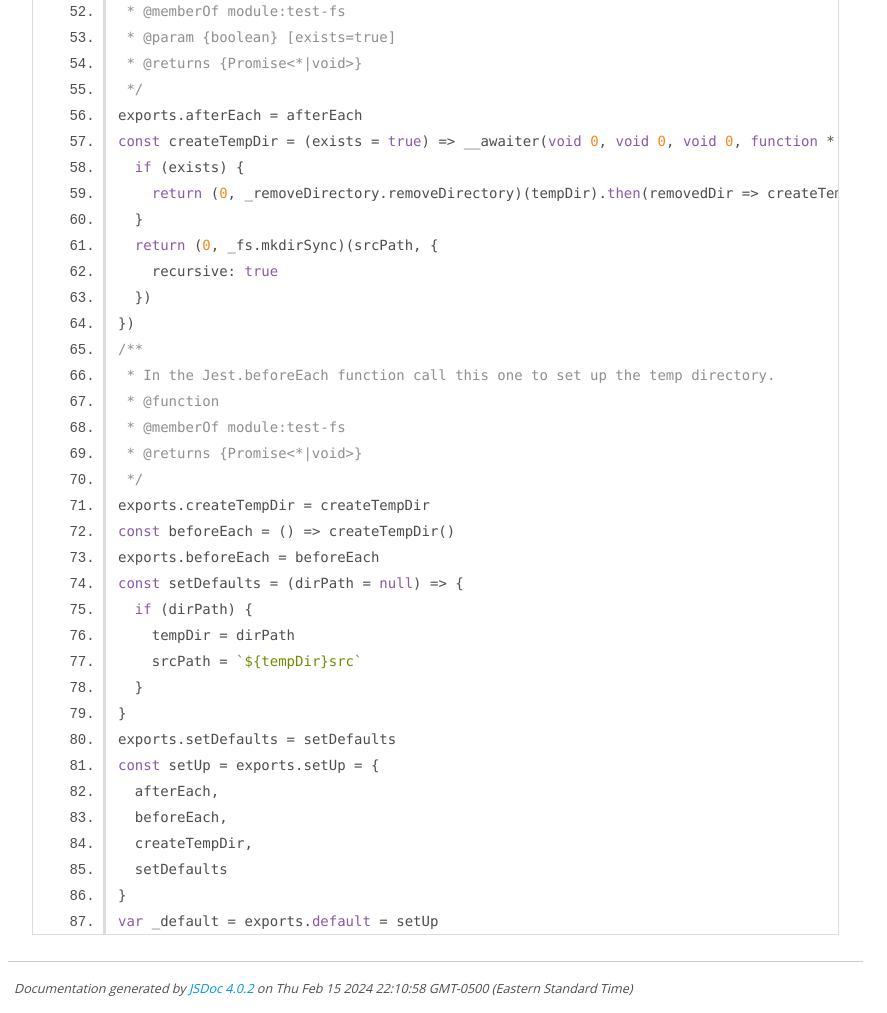
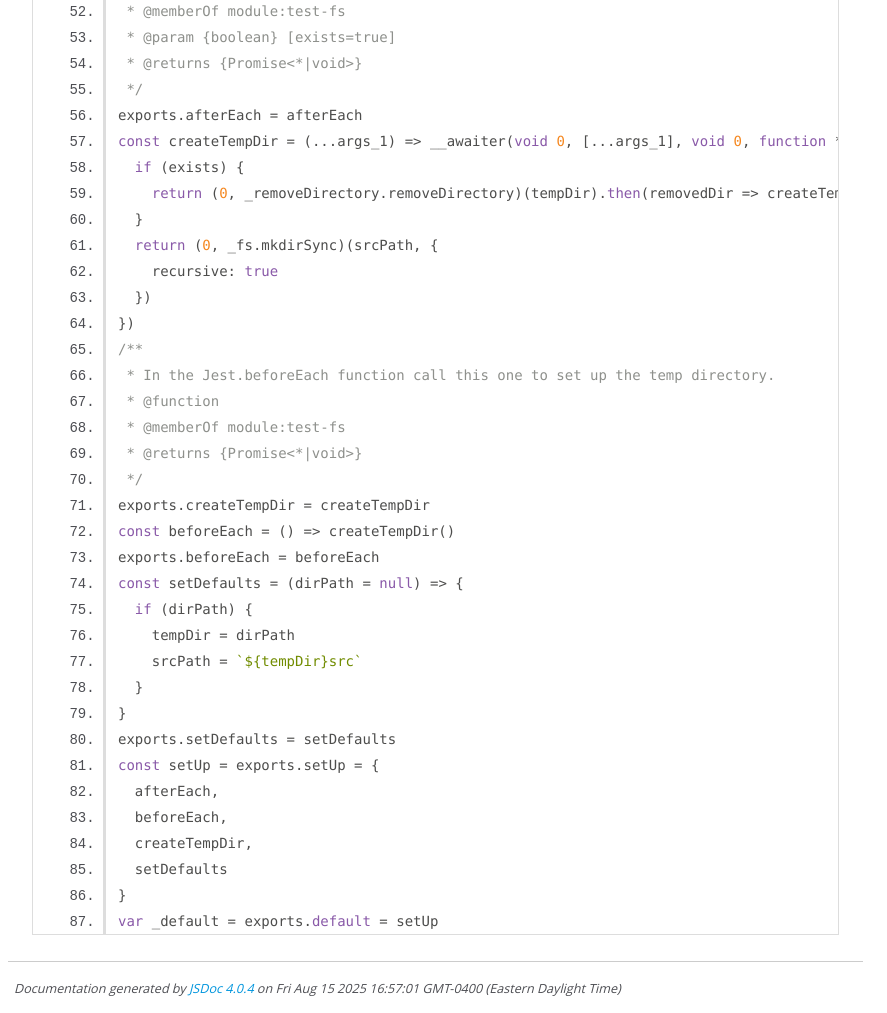
Before and after one commit to jheagle/test-fs, a website: page docs/functions_setUp.js.html in a window 1280 px wide. Shown: the part 1452-2465 px from the top of the page, without its empty margins (0-887 px from the left). Drawn offline with Linux system fonts and the light colour scheme.

Commit message:
Bump dependencies:  - Update @babel/core from 7.25.9 to 7.28.3  - Update @babel/plugin-transform-modules-commonjs from 7.25.9 to 7.27.1  - Update @babel/preset-typescript from 7.25.9 to 7.27.1  - Update babel-jest from 29.7.0 to 30.0.5  - Update glob from 11.0.0 to 11.0.3  - Update gulp from 5.0.0 to 5.0.1  - Update gulp-rename from 2.0.0 to 2.1.0  - Update jest from 29.7.0 to 30.0.5  - Update jsdoc-to-markdown from 9.0.4 to 9.1.2

```diff
--- a/docs/functions_setUp.js.html
+++ b/docs/functions_setUp.js.html
@@ -82,7 +82,7 @@ const afterEach = () => (0, _removeDirectory.removeDirectory)(tempDir)
  * @returns {Promise&lt;*|void>}
  */
 exports.afterEach = afterEach
-const createTempDir = (exists = true) => __awaiter(void 0, void 0, void 0, function * () {
+const createTempDir = (...args_1) => __awaiter(void 0, [...args_1], void 0, function * (exists = true) {
   if (exists) {
     return (0, _removeDirectory.removeDirectory)(tempDir).then(removedDir => createTempDir((0, _fileExists.fileExists)(removedDir))).catch(error => console.error('Error: ', error))
   }
@@ -129,7 +129,7 @@ var _default = exports.default = setUp
 <br class="clear">
 
 <footer>
-    Documentation generated by <a href="https://github.com/jsdoc/jsdoc">JSDoc 4.0.2</a> on Thu Feb 15 2024 22:10:58 GMT-0500 (Eastern Standard Time)
+    Documentation generated by <a href="https://github.com/jsdoc/jsdoc">JSDoc 4.0.4</a> on Fri Aug 15 2025 16:57:01 GMT-0400 (Eastern Daylight Time)
 </footer>
 
 <script> prettyPrint(); </script>
```
Also changed, not shown: docs/functions_circularObject.js.html (+1 -1 lines), docs/functions_countMatches.js.html (+1 -1 lines), docs/functions_deepReferenceObject.js.html (+1 -1 lines), docs/functions_domItem.js.html (+1 -1 lines), docs/functions_fileExists.js.html (+1 -1 lines), docs/functions_jsonDom.js.html (+1 -1 lines), docs/functions_linkedList.js.html (+1 -1 lines), docs/functions_logObject.js.html (+1 -1 lines), docs/functions_multiReferenceObject.js.html (+1 -1 lines), docs/functions_nodeTree.js.html (+1 -1 lines), docs/functions_removeDirectory.js.html (+1 -1 lines), docs/index.html (+1 -1 lines), docs/main.js.html (+1 -1 lines), docs/module-test-fs.html (+37 -1 lines), 2 more files, 1 other file.
